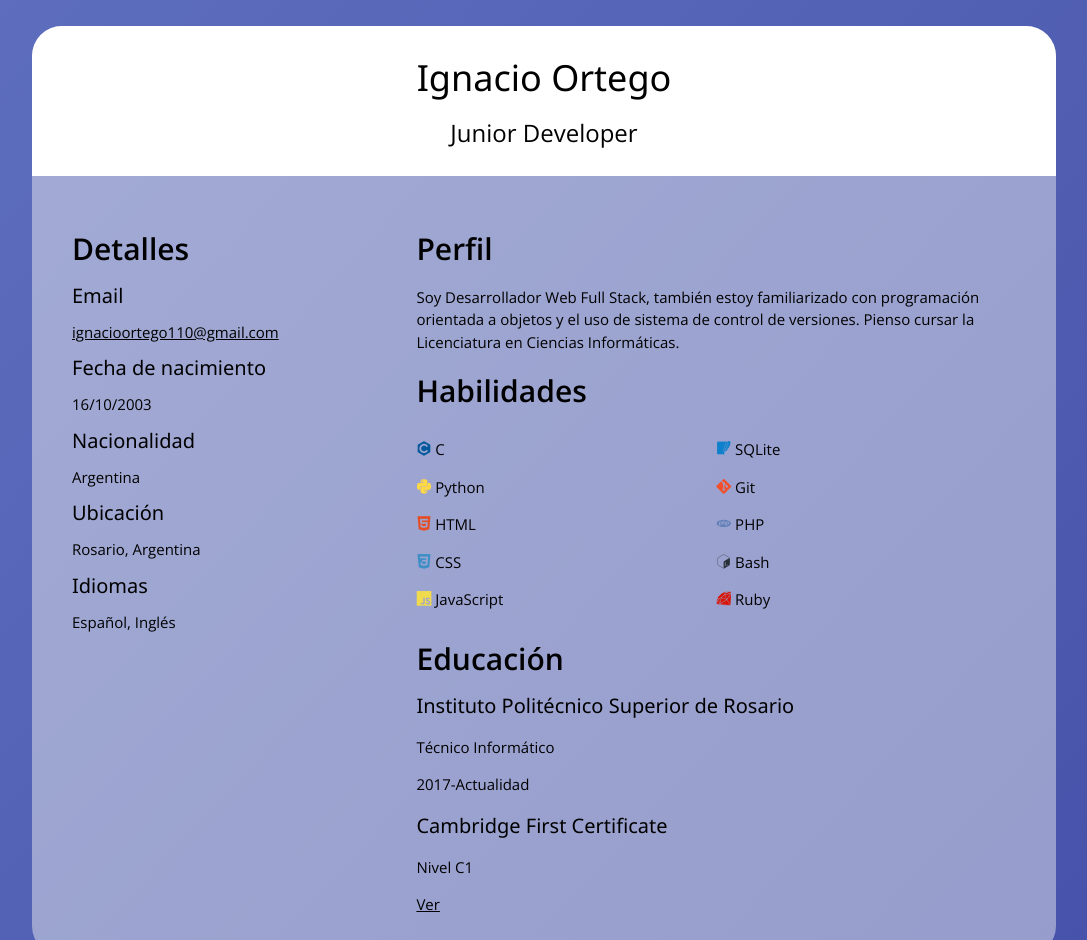
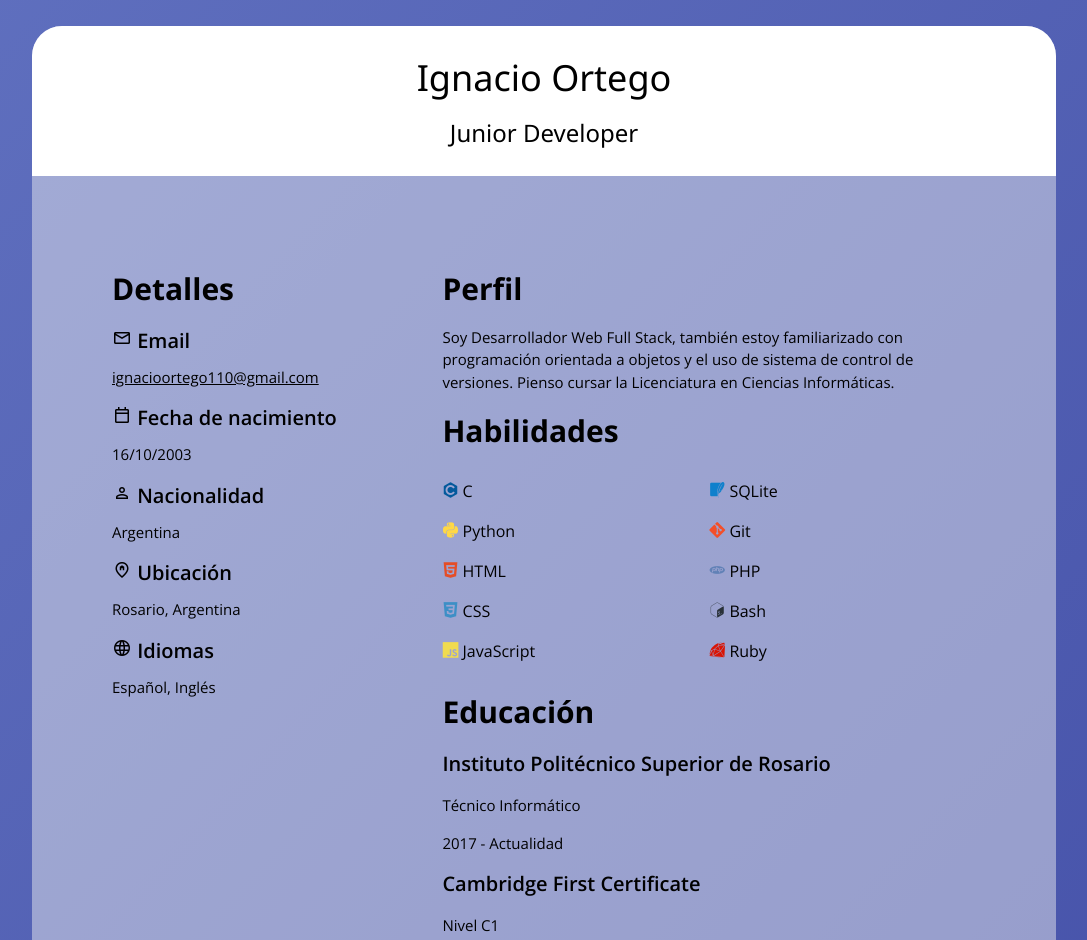
Before and after one commit to nachoortego/cv, a plain HTML site: page index.html in a window 1280 px wide. Shown: the top 940 px of the page, without its empty margins (96-1183 px from the left). Drawn offline with nearby package versions, Linux system fonts and the light colour scheme.

Commit message:
Icon Update

```diff
--- a/index.html
+++ b/index.html
@@ -10,6 +10,7 @@
     <link rel="preconnect" href="https://fonts.gstatic.com" crossorigin>
     <link href="https://fonts.googleapis.com/css2?family=Open+Sans:wght@300;400;600;700&display=swap" rel="stylesheet">
     <link rel="stylesheet" href="https://cdn.jsdelivr.net/gh/devicons/devicon@v2.15.1/devicon.min.css">
+    <link rel="stylesheet" href="https://fonts.googleapis.com/css2?family=Material+Symbols+Outlined:opsz,wght,FILL,GRAD@48,700,0,0" />
 </head>
 <body class="bg">
     <div class="box">
@@ -22,15 +23,25 @@
         <div class="row pad">
             <div class="column1 pad">
                 <h2>Detalles</h2>
-                <h4>Email</h4>
+                <h4><i class="material-symbols-outlined" style="font-size: 20px;">
+                    email
+                </i> Email</h4>
                 <a href="mailto:ignacioortego110@gmail.com">ignacioortego110@gmail.com</a>
-                <h4>Fecha de nacimiento</h4>
+                <h4><i class="material-symbols-outlined" style="font-size: 20px;">
+                    calendar_today
+                </i> Fecha de nacimiento</h4>
                 <text>16/10/2003</text>
-                <h4>Nacionalidad</h4>
+                <h4><i class="material-symbols-outlined"  style="font-size: 20px;">
+                    person
+                </i> Nacionalidad</h4>
                 <text>Argentina</text>
-                <h4>Ubicación</h4>
+                <h4><i class="material-symbols-outlined" style="font-size: 20px;">
+                    home_pin
+                </i> Ubicación</h4>
                 <text>Rosario, Argentina</text>
-                <h4>Idiomas</h4>
+                <h4><i class="material-symbols-outlined" style="font-size: 20px;">
+                    language
+                </i> Idiomas</h4>
                 <text>Español, Inglés</text>
             </div>
             <div class="column2 pad">
@@ -39,15 +50,15 @@
                     <p>Soy Desarrollador Web Full Stack, también estoy familiarizado con programación orientada a objetos y el uso de sistema de control de versiones. Pienso cursar la Licenciatura en Ciencias Informáticas.</p>
                 </div>
                 <h2>Habilidades</h2>
-                <div class="row">
-                    <div class="column">
+                <div class="row" >
+                    <div class="column"  style="font-size: 16px;">
                         <p><i class="devicon-c-plain colored"></i> C</p>
                         <p><i class="devicon-python-plain colored"></i> Python</p>
                         <p><i class="devicon-html5-plain colored"></i> HTML</p>
                         <p><i class="devicon-css3-plain colored"></i> CSS</p>
                         <p><i class="devicon-javascript-plain colored"></i>  JavaScript</p>
                     </div>
-                    <div class="column">
+                    <div class="column" style="font-size: 16px;">
                         <p><i class="devicon-sqlite-plain colored" styles="background-color: black"></i> SQLite</p>
                         <p><i class="devicon-git-plain colored"></i> Git</p>
                         <p><i class="devicon-php-plain colored"></i> PHP </p>
@@ -59,7 +70,7 @@
                 <h2>Educación</h2>
                 <h4>Instituto Politécnico Superior de Rosario </h4>
                 <p>Técnico Informático</p>
-                <p>2017-Actualidad</p>
+                <p>2017 - Actualidad</p>
 
                 <h4>Cambridge First Certificate</h4>
                 <p>Nivel C1</p>
--- a/styles.css
+++ b/styles.css
@@ -1,15 +1,17 @@
 body {
     padding-top: 2%;
+    padding-bottom: 2%;
     font-family: 'Open Sans', Sans-serif;
     font-weight: 400;
 }
 h2 {
     font-family: 'Open Sans', Sans-serif;
+    font-weight: 700;
+}
+h4 {
+    font-family: 'Open Sans', Sans-serif;
     font-weight: 600;
-}
-h3 {
-    font-family: 'Open Sans', Sans-serif;
-    font-weight: 400;
+    margin-top: 15px;
 }
 .bg {
     min-height: 100%;
@@ -79,5 +81,5 @@ h3 {
 }
 
 .pad {
-    padding:20px;
+    padding:40px;
 }
```
